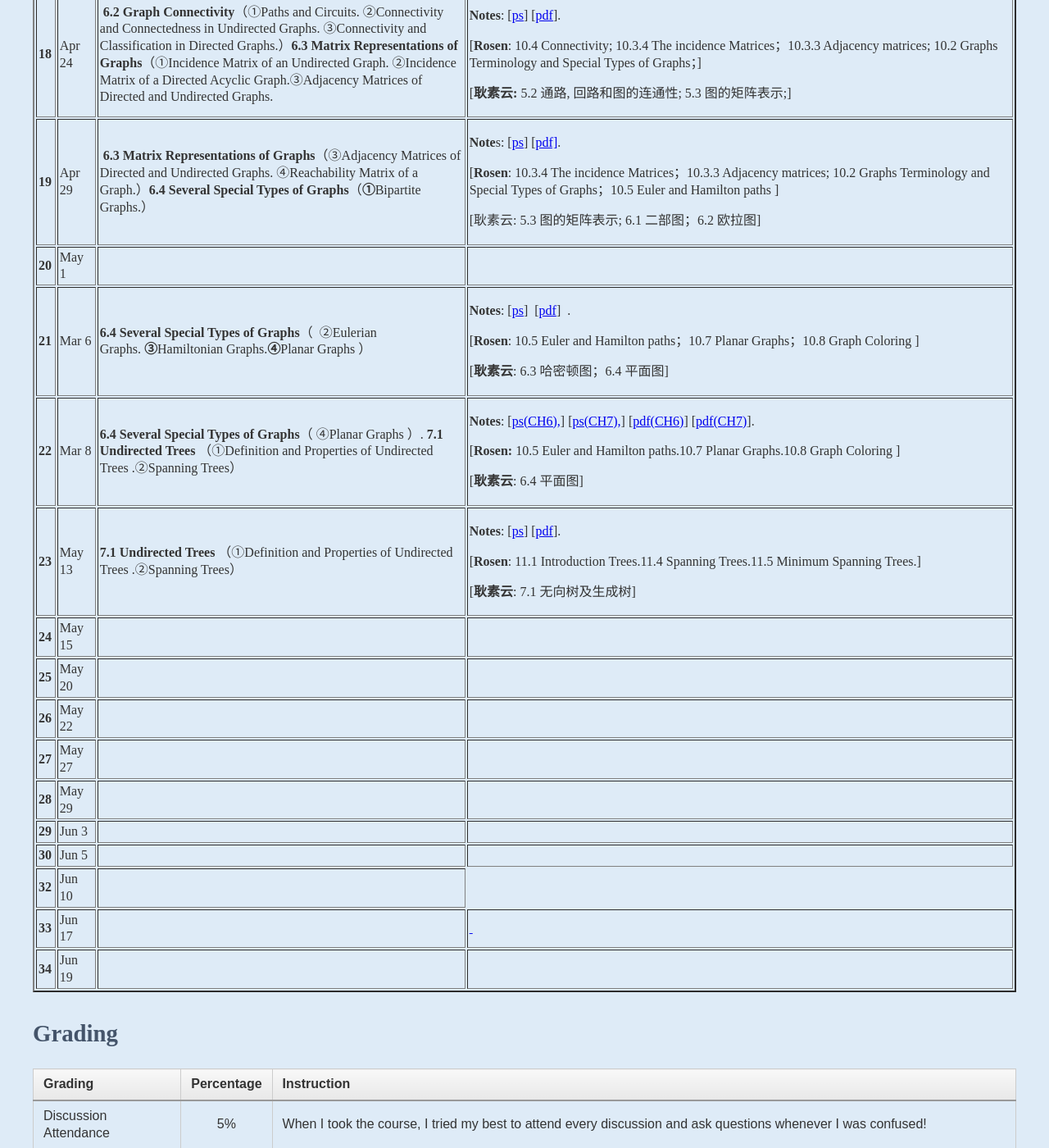
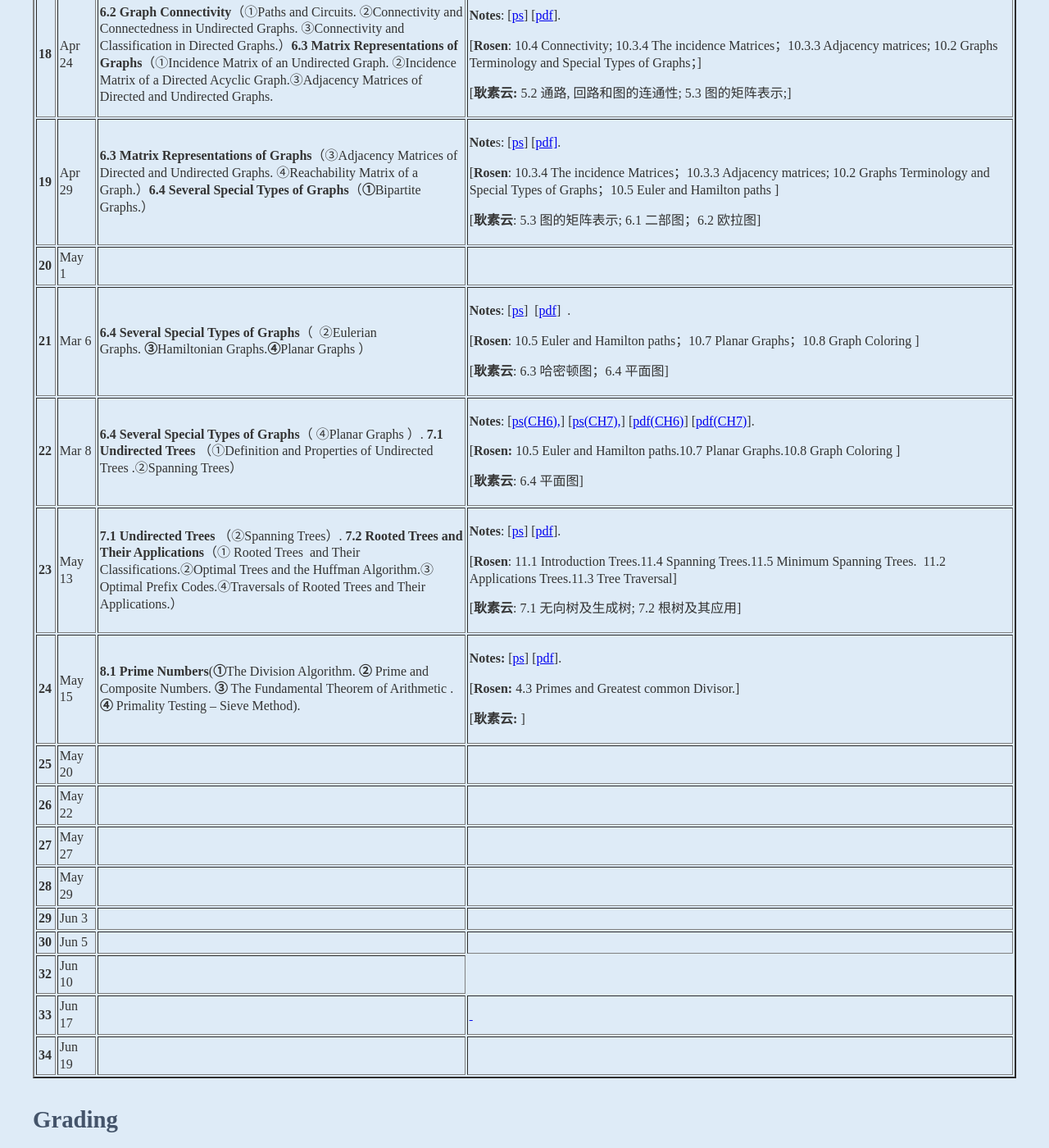
Before and after one commit to kejiwei/kejiwei.github.io, a Jekyll site: the page teaching/courses/dismath/index.html, which Jekyll copies as it is, in a window 1280 px wide and 1400 px high, scrolled down 3432 px. Shown: the whole window at 82% size. Built offline with Jekyll 4.4.1, drawn with Linux system fonts in a browser that asks for light colours; some of the changed lines change nothing that is shown; some of the changed text lies outside the part shown.

Commit message:
Add files via upload

```diff
--- a/teaching/courses/dismath/index.html
+++ b/teaching/courses/dismath/index.html
@@ -67,7 +67,7 @@
                 <tr>
                 <td><b>1</b></td>
                 <td>Feb 25</td>
-                <td><p>Overview; Sets and Operations（Set definition and its notation）</p>
+                <td><p><strong>Overview; Sets and Operations</strong>（Set definition and its notation）</p>
                   <p>&nbsp;</p></td>
                 <td>
                   <p><strong> Notes:</strong>  [<a href="slides/CH0-Intro-V1-F.ppsx">ps</a>] [<a href="slides/CH0-Intro-V1-F.pdf">pdf</a><a>].</a></p>
@@ -111,7 +111,7 @@
                 <td><b>5</b></td>
                 <td>Mar 11</td>
                 <td><strong>2.1 Basic Concepts of Propositional Logic</strong>(①Propositions and Connectives; ②Propositional Formulas and Their Classification)<br></td>
-                <td><p>&nbsp;<strong>Notes:</strong> [<a href="slides/CH2 Propositional Logic-V1-F(1-30).ppsx">ps</a>] [<a href="slides/CH2 Propositional Logic-V1-F(1-30).pdf">pdf</a>].&nbsp;</p>
+                <td><p><strong>Notes:</strong> [<a href="slides/CH2 Propositional Logic-V1-F(1-30).ppsx">ps</a>] [<a href="slides/CH2 Propositional Logic-V1-F(1-30).pdf">pdf</a>].&nbsp;</p>
                   <p>[<strong>Rosen: </strong>1.1 Propositional Logic]</p>
                   <p>[<strong>耿素云:</strong> 1.1 命题符号化及联结词;1.2 命题公式及分类] </p>
                  </td>
@@ -120,8 +120,8 @@
                 <tr>
                 <td><b>6</b></td>
                 <td>Mar 13</td>
-                <td>&nbsp;<strong>2.2 Propositional logic equivalence transformations（</strong>①Equivalence Expressions and Equivalence Calculus; ②Connective Complete Set<strong>）</strong></td>
-                <td><p>&nbsp;<strong>Notes:</strong> [<a href="slides/CH2 Propositional Logic-V1-F(31-49).ppsx">ps</a>] [<a href="slides/CH2 Propositional Logic-V1-F(31-49).pdf">pdf</a>]</p>
+                <td><strong>2.2 Propositional logic equivalence transformations（</strong>①Equivalence Expressions and Equivalence Calculus; ②Connective Complete Set<strong>）</strong></td>
+                <td><p><strong>Notes:</strong> [<a href="slides/CH2 Propositional Logic-V1-F(31-49).ppsx">ps</a>] [<a href="slides/CH2 Propositional Logic-V1-F(31-49).pdf">pdf</a>]</p>
                   <p>[<strong>Rosen: </strong>1.1 Propositional Logic]</p>
                   <p>[<strong>耿素云:</strong> 1.3 等值演算;1.5 联结词全功能集] </p></td>
                 </tr>
@@ -129,7 +129,7 @@
                 <tr>
                 <td><b>7</b></td>
                 <td>Mar 18</td>
-                <td><strong>&nbsp;2.3 logical normal form（</strong>①Disjunctive Normal Form (DNF) and Conjunctive Normal Form (CNF) ; ②Principal Disjunctive Normal Form (PDNF) and Principal Conjunctive Normal Form (PCNF)）</td>
+                <td><strong>2.3 logical normal form（</strong>①Disjunctive Normal Form (DNF) and Conjunctive Normal Form (CNF) ; ②Principal Disjunctive Normal Form (PDNF) and Principal Conjunctive Normal Form (PCNF)）</td>
                 <td><p><strong>Notes:</strong> [<a href="slides/CH2 Propositional Logic-V1-F(50-end).ppsx">ps</a>] [<a href="slides/CH2 Propositional Logic-V1-F(50-end).pdf">pdf</a>]&nbsp;</p>
                   <p>[<strong>Rosen:</strong> 1.1 Propositional Logic]</p>
                   <p>[<strong>耿素云:</strong>1.4 范式<strong>&nbsp;</strong>]&nbsp; <br>
@@ -140,7 +140,7 @@
                 <tr>
                 <td><b>8</b></td>
                 <td>Mar 20</td>
-                <td>&nbsp;<strong>3.1 Basic Concepts of First-Order Logic</strong>(①The Limitations of Propositional Logic . ②Individual Terms, Predicates, and Quantifiers.③Symbolization of First-Order Logic.)</td>
+                <td><strong>3.1 Basic Concepts of First-Order Logic</strong>(①The Limitations of Propositional Logic . ②Individual Terms, Predicates, and Quantifiers.③Symbolization of First-Order Logic.)</td>
                 <td><p><strong>Notes:</strong> [<a href="slides/CH3 First Order Logic(1-19).ppsx">ps</a>] [<a href="slides/CH3 First Order Logic(1-19).pdf">pdf</a>]&nbsp; <br>
                 </p>
                   <p>[<strong>Rosen:</strong> 1.4 Predicates and Quantifiers]</p>
@@ -152,7 +152,7 @@
                 <td>Mar 25</td>
                 <td>
                   <p><strong>3.1 Basic Concepts of First-Order Logic</strong>(④ First-Order Logic Formulas and Classification .<strong>)；3.2 Equivalence Calculus of First-Order Logic</strong> (①First-Order Logic Equivalences and Substitution Rules Basic Equivalences Substitution Rules, Renaming Rules. ②First-Order Logic Prefix Forms.)</p></td>
-                <td><p>&nbsp;<strong>Notes:</strong> [<a href="slides/CH3 First Order Logic(20-end).ppsx">ps</a>] [<a href="slides/CH3 First Order Logic(20-end).pdf">pdf</a>]&nbsp;</p>
+                <td><p><strong>Notes:</strong> [<a href="slides/CH3 First Order Logic(20-end).ppsx">ps</a>] [<a href="slides/CH3 First Order Logic(20-end).pdf">pdf</a>]&nbsp;</p>
                   <p>[<strong>Rosen:</strong> 1.4 Predicates and Quantifiers]</p>
                   <p>[<strong>耿素云:</strong> 2.3 一阶逻辑等值式与前束范式]</p></td>
                 </tr>
@@ -160,9 +160,9 @@
                 <tr>
                 <td><b>10</b></td>
                 <td>Mar 27</td>
-                <td><p>&nbsp;<strong>4.1 Definition and Representation of Relations</strong>(①Ordered Pairs and Cartesian Product. ②Definition of Binary Relations. ③Representation of Binary Relations.)</p>
+                <td><p><strong>4.1 Definition and Representation of Relations</strong>(①Ordered Pairs and Cartesian Product. ②Definition of Binary Relations. ③Representation of Binary Relations.)</p>
                   <p>&nbsp;<strong><a href="slides/Exam20250327.jpg">Intermediate Exam 2</a></strong></p></td>
-                <td><p>&nbsp;<strong>Notes: </strong>[<a href="slides/CH4 Relation Operation and Properties(1-17).ppsx">ps</a>] [<a href="slides/CH4 Relation Operation and Properties(1-17).pdf">pdf</a>].&nbsp;</p>
+                <td><p><strong>Notes: </strong>[<a href="slides/CH4 Relation Operation and Properties(1-17).ppsx">ps</a>] [<a href="slides/CH4 Relation Operation and Properties(1-17).pdf">pdf</a>].&nbsp;</p>
                   <p>[<strong>Rosen: </strong>9.1 Relationships and Their Properties. 9.3 Representing of Relations.]&nbsp;</p>
                   <p>[<strong>耿素云: </strong>4.1 集合的笛卡儿积与二元关系] </p></td>
                 </tr>
@@ -170,8 +170,8 @@
                 <tr>
                 <td><b>11</b></td>
                 <td>Apr 1</td>
-                <td>&nbsp;<strong>4.2 Relational Operation</strong>(①Basic Operations of Relations.②Power Operations of Relations.)<strong>4.3 Properties of Relations</strong>(①Definition and Determination of Relation Properties )</td>
-                <td><p>&nbsp;<strong>Notes:</strong> [<a href="slides/CH4 Relation Operation and Properties(18-48).ppsx">ps</a>] [<a href="slides/CH4 Relation Operation and Properties(18-48).pdf">pdf</a>].&nbsp;</p>
+                <td><strong>4.2 Relational Operation</strong>(①Basic Operations of Relations.②Power Operations of Relations.)<strong>4.3 Properties of Relations</strong>(①Definition and Determination of Relation Properties )</td>
+                <td><p><strong>Notes:</strong> [<a href="slides/CH4 Relation Operation and Properties(18-48).ppsx">ps</a>] [<a href="slides/CH4 Relation Operation and Properties(18-48).pdf">pdf</a>].&nbsp;</p>
                   <p>[<strong>Rosen</strong>: 9.2 N-ary Relations and Their Application] [<strong>耿素云</strong>: 4.2 关系的运算] </p>
                  </td>
                 </tr>
@@ -179,8 +179,8 @@
                 <tr>
                 <td><b>12</b></td>
                 <td>Apr 3</td>
-                <td>&nbsp;<strong>4.3 Properties of Relations</strong>(①Definition and Determination of Relation Properties ②Closure of Relations.)</td>
-                <td><p>&nbsp;<strong>Notes</strong>: [<a href="slides/CH4 Relation Operation and Properties(49-63).ppsx">ps</a>] [<a href="slides/CH4 Relation Operation and Properties(49-63).pdf">pdf</a>].&nbsp;</p>
+                <td><strong>4.3 Properties of Relations</strong>(①Definition and Determination of Relation Properties ②Closure of Relations.)</td>
+                <td><p><strong>Notes</strong>: [<a href="slides/CH4 Relation Operation and Properties(49-63).ppsx">ps</a>] [<a href="slides/CH4 Relation Operation and Properties(49-63).pdf">pdf</a>].&nbsp;</p>
                   <p>[<strong>Rosen</strong>: 9.1 Relations and Their Properties.9.4 Closures of Relations]</p>
                   <p>&nbsp;[<strong>耿素云</strong>: 4.3 关系的性质;4.4 关系的闭包] </p></td>
                 </tr>
@@ -188,8 +188,8 @@
                 <tr>
                 <td><b>13</b></td>
                 <td>Apr 8</td>
-                <td>&nbsp;<strong>4.3 Properties of Relations</strong>(②Closure of Relations.)<strong>;4.4 Equivalence Relations and Partial Order Relations</strong>(①Equivalence Relations. ②Equivalence Classes and Quotient Sets. ③Partition of a Set.④Partial Order Relations.⑤Partially Ordered Sets and Hasse Diagrams.)</td>
-                <td><p>&nbsp;<strong>Notes:</strong> [<a href="slides/CH4 Relation Operation and Properties(64-end).ppsx">ps</a>] [<a href="slides/CH4 Relation Operation and Properties(64-end).pdf">pdf</a>].&nbsp;</p>
+                <td><strong>4.3 Properties of Relations</strong>(②Closure of Relations.)<strong>;4.4 Equivalence Relations and Partial Order Relations</strong>(①Equivalence Relations. ②Equivalence Classes and Quotient Sets. ③Partition of a Set.④Partial Order Relations.⑤Partially Ordered Sets and Hasse Diagrams.)</td>
+                <td><p><strong>Notes:</strong> [<a href="slides/CH4 Relation Operation and Properties(64-end).ppsx">ps</a>] [<a href="slides/CH4 Relation Operation and Properties(64-end).pdf">pdf</a>].&nbsp;</p>
                   <p>[<strong>Rosen</strong>: 9.5 The equivalence Relations.9.6 Partial orderings]&nbsp;</p>
                   <p>[<strong>耿素云</strong>: 4.5 等价关系和偏序关系] </p></td>
                 </tr>
@@ -197,17 +197,17 @@
                 <tr>
                 <td><strong>14</strong></td>
                 <td>Apr 10</td>
-                <td>&nbsp;<strong>&nbsp;5.1 Function Definition and Properties</strong>（①Definition of a Function.）<strong>&nbsp;</strong></td>
-                <td><p>&nbsp;<strong>Notes:</strong> [<a href="slides/CH5-Function(1-15).ppsx">ps</a>] [<a href="slides/CH5-Function(1-15).pdf">pdf</a>].</p>
-                  <p>&nbsp;[<strong>Rosen:</strong> 2.3 Functions ]&nbsp;</p>
+                <td><strong>5.1 Function Definition and Properties</strong>（①Definition of a Function.）<strong>&nbsp;</strong></td>
+                <td><p><strong>Notes:</strong> [<a href="slides/CH5-Function(1-15).ppsx">ps</a>] [<a href="slides/CH5-Function(1-15).pdf">pdf</a>].</p>
+                  <p>[<strong>Rosen:</strong> 2.3 Functions ]&nbsp;</p>
                   <p>[<strong>耿素云:</strong> 4.6 函数的定义和性质；4.7 函数的复合和反函数] </p></td>
                 </tr>
 
                 <tr>
                 <td><b>15</b></td>
                 <td>Apr 15</td>
-                <td>&nbsp;<strong>&nbsp;5.1 Function Definition and Properties（</strong>②Image and Preimage of a Function.③Properties of a Function.<strong>）;5.2 Composition of Functions and Inverse Functions(</strong>①Composition of Functions.②Inverse Functions.<strong>)5.3 Relational Algebra(</strong>①Algebra, Algebraic Systems, and Branches of lgebra.②Relational Algebra and Its Operations.③Applications of Relational Algebra<strong>)</strong></td>
-                <td><p>&nbsp;<strong>Notes:</strong> [<a href="slides/CH5-Function(15-end).ppsx">ps</a>] [<a href="slides/CH5-Function(15-end).pdf">pdf</a>].&nbsp;</p>
+                <td><strong>5.1 Function Definition and Properties（</strong>②Image and Preimage of a Function.③Properties of a Function.<strong>）;5.2 Composition of Functions and Inverse Functions(</strong>①Composition of Functions.②Inverse Functions.<strong>)5.3 Relational Algebra(</strong>①Algebra, Algebraic Systems, and Branches of lgebra.②Relational Algebra and Its Operations.③Applications of Relational Algebra<strong>)</strong></td>
+                <td><p><strong>Notes:</strong> [<a href="slides/CH5-Function(15-end).ppsx">ps</a>] [<a href="slides/CH5-Function(15-end).pdf">pdf</a>].&nbsp;</p>
                   <p>[<strong>Rosen:</strong> 2.3 Functions; 3.3 Complexity of Algorithms；2.3.3 Inverse Functions and Composition of Functions]&nbsp;</p>
                   <p>[<strong>耿素云:</strong> 4.6 函数的定义和性质；4.7 函数的复合和反函数] </p></td>
                 </tr>
@@ -215,8 +215,8 @@
                 <tr>
                 <td><b>16</b></td>
                 <td>Apr 17</td>
-                <td>&nbsp;<strong>6.1 Basic Concepts of Graphs</strong>（①Undirected and Directed Graphs.②Vertex Degree and the Handshaking Lemma.）</td>
-                <td><p>&nbsp;<strong>Notes</strong>: [<a href="slides/CH6-Graphs(1-19).ppsx">ps</a>] [<a href="slides/CH6-Graphs(1-19).pdf">pdf</a>].&nbsp;</p>
+                <td><strong>6.1 Basic Concepts of Graphs</strong>（①Undirected and Directed Graphs.②Vertex Degree and the Handshaking Lemma.）</td>
+                <td><p><strong>Notes</strong>: [<a href="slides/CH6-Graphs(1-19).ppsx">ps</a>] [<a href="slides/CH6-Graphs(1-19).pdf">pdf</a>].&nbsp;</p>
                   <p>[<strong>Rosen:&nbsp;</strong>10.1 Graphs and Graph Models；10.3 Representing Graphs and Graph Isomorphism ]&nbsp;</p>
                   <p>[<strong>耿素云</strong>: 5.1 无向图及有向图] </p></td>
                 </tr>
@@ -224,7 +224,7 @@
                 <tr>
                 <td><b>17</b></td>
                 <td>Apr 22</td>
-                <td><p>&nbsp;<strong>6.1 Basic Concepts of Graphs</strong>（③Common Types of Graphs.④Subgraphs and Complements.⑤ Graph Isomorphism.）</p>
+                <td><p><strong>6.1 Basic Concepts of Graphs</strong>（③Common Types of Graphs.④Subgraphs and Complements.⑤ Graph Isomorphism.）</p>
                   <p>&nbsp;<a href="slides/Exam20250422.png"><strong>Intermediate Exam 3</strong></a></p></td>
                 <td><p><strong>Notes</strong>: [<a href="slides/CH6-Graphs(20-37).ppsx">ps</a>] [<a href="slides/CH6-Graphs(20-37).pdf">pdf</a>].&nbsp;</p>
                   <p>[<strong>Rosen: </strong>10.1 Graphs and Graph Models；10.3 Representing Graphs and Graph Isomorphism ]</p>
@@ -234,7 +234,7 @@
                 <tr>
                 <td><b>18</b></td>
                 <td>Apr 24</td>
-                <td>&nbsp;<strong>6.2 Graph Connectivity</strong>（①Paths and Circuits. ②Connectivity and Connectedness in Undirected Graphs. ③Connectivity and Classification in Directed Graphs.）<strong>6.3 Matrix Representations of Graphs</strong>（①Incidence Matrix of an Undirected Graph. ②Incidence Matrix of a Directed Acyclic Graph.③Adjacency Matrices of Directed and Undirected Graphs.</td>
+                <td><strong>6.2 Graph Connectivity</strong>（①Paths and Circuits. ②Connectivity and Connectedness in Undirected Graphs. ③Connectivity and Classification in Directed Graphs.）<strong>6.3 Matrix Representations of Graphs</strong>（①Incidence Matrix of an Undirected Graph. ②Incidence Matrix of a Directed Acyclic Graph.③Adjacency Matrices of Directed and Undirected Graphs.</td>
                 <td><p><strong>Notes</strong>: [<a href="slides/CH6-Graphs(38-68).ppsx">ps</a>] [<a href="slides/CH6-Graphs(38-68).pdf">pdf</a>].&nbsp;</p>
                   <p>[<strong>Rosen</strong>: 10.4 Connectivity; 10.3.4 The incidence Matrices；10.3.3 Adjacency matrices; 10.2 Graphs Terminology and Special Types of Graphs；]</p>
                   <p>[<strong>耿素云:</strong> 5.2 通路, 回路和图的连通性; 5.3 图的矩阵表示;] </p></td>
@@ -243,10 +243,10 @@
                 <tr>
                 <td><strong>19</strong></td>
                 <td>Apr 29</td>
-                <td>&nbsp;<strong>6.3 Matrix Representations of Graphs</strong>（③Adjacency Matrices of Directed and Undirected Graphs. ④Reachability Matrix of a Graph.）<strong>6</strong><strong>.4 Several Special Types of Graphs</strong>（<strong>①</strong>Bipartite Graphs.）</td>
+                <td><strong>6.3 Matrix Representations of Graphs</strong>（③Adjacency Matrices of Directed and Undirected Graphs. ④Reachability Matrix of a Graph.）<strong>6</strong><strong>.4 Several Special Types of Graphs</strong>（<strong>①</strong>Bipartite Graphs.）</td>
                 <td><p><strong>Note</strong>s: [<a href="slides/CH6-Graphs(69-89).ppsx">ps</a>] [<a href="slides/CH6-Graphs(69-89).pdf">pdf]</a>.&nbsp;</p>
                   <p>[<strong>Rosen</strong>: 10.3.4 The incidence Matrices；10.3.3 Adjacency matrices;&nbsp;10.2 Graphs Terminology and Special Types of Graphs；10.5 Euler and Hamilton paths  ]&nbsp;</p>
-                  <p>[耿素云: 5.3 图的矩阵表示; 6.1 二部图；6.2 欧拉图] </p></td>
+                  <p>[<strong>耿素云</strong>: 5.3 图的矩阵表示; 6.1 二部图；6.2 欧拉图] </p></td>
                 </tr>
 
                 <tr>
@@ -280,19 +280,19 @@
                 <tr>
                 <td><strong>23</strong></td>
                 <td>May 13</td>
-                <td><strong>7.1 Undirected Trees</strong> （①Definition and Properties of Undirected Trees .②Spanning Trees）</td>
-                <td><p><strong>Notes</strong>: [<a href="slides/lecture.ppsx">ps</a>] [<a href="slides/lecture.pdf">pdf</a>].&nbsp;</p>
-                  <p>[<strong>Rosen</strong>: 11.1 Introduction Trees.11.4 Spanning Trees.11.5 Minimum Spanning Trees.]&nbsp;</p>
-                  <p>[<b>耿素云</b>: 7.1 无向树及生成树] </p></td>
+                <td><strong>7.1 Undirected Trees</strong> （②Spanning Trees）. <strong>7.2 Rooted Trees and Their Applications</strong>（① Rooted Trees&nbsp; and Their Classifications.②Optimal Trees and the Huffman Algorithm.③ Optimal Prefix Codes.④Traversals of Rooted Trees and Their Applications.）</td>
+                <td><p><strong>Notes</strong>: [<a href="slides/CH7.1-2(12-end).ppsx">ps</a>] [<a href="slides/CH7.1-2(12-end).pdf">pdf</a>].&nbsp;</p>
+                  <p>[<strong>Rosen</strong>: 11.1 Introduction Trees.11.4 Spanning Trees.11.5 Minimum Spanning Trees.&nbsp; 11.2 Applications Trees.11.3 Tree Traversal]&nbsp;</p>
+                  <p>[<b>耿素云</b>: 7.1 无向树及生成树;&nbsp;7.2 根树及其应用] </p></td>
                 </tr>
 
                 <tr>
                 <td><b>24</b></td>
                 <td>May 15</td>
-                <td>&nbsp;</td>
-                <td>&nbsp;
-
-                </td>
+                <td><strong>8.1 Prime Numbers</strong>(<strong>①</strong>The Division Algorithm. <strong>②</strong> Prime and Composite Numbers. <strong>③</strong> The Fundamental Theorem of Arithmetic . <strong>④</strong> Primality Testing – Sieve Method).</td>
+                <td><p><strong>Notes:</strong> [<a href="slides/lecture.ppsx">ps</a>] [<a href="slides/lecture.pdf">pdf</a>].&nbsp;</p>
+                  <p>[<strong>Rosen:</strong> 4.3 Primes and Greatest common Divisor.]</p>
+                  <p>[<strong>耿素云:</strong> ]</p></td>
                 </tr>
 
                 <tr>
```
